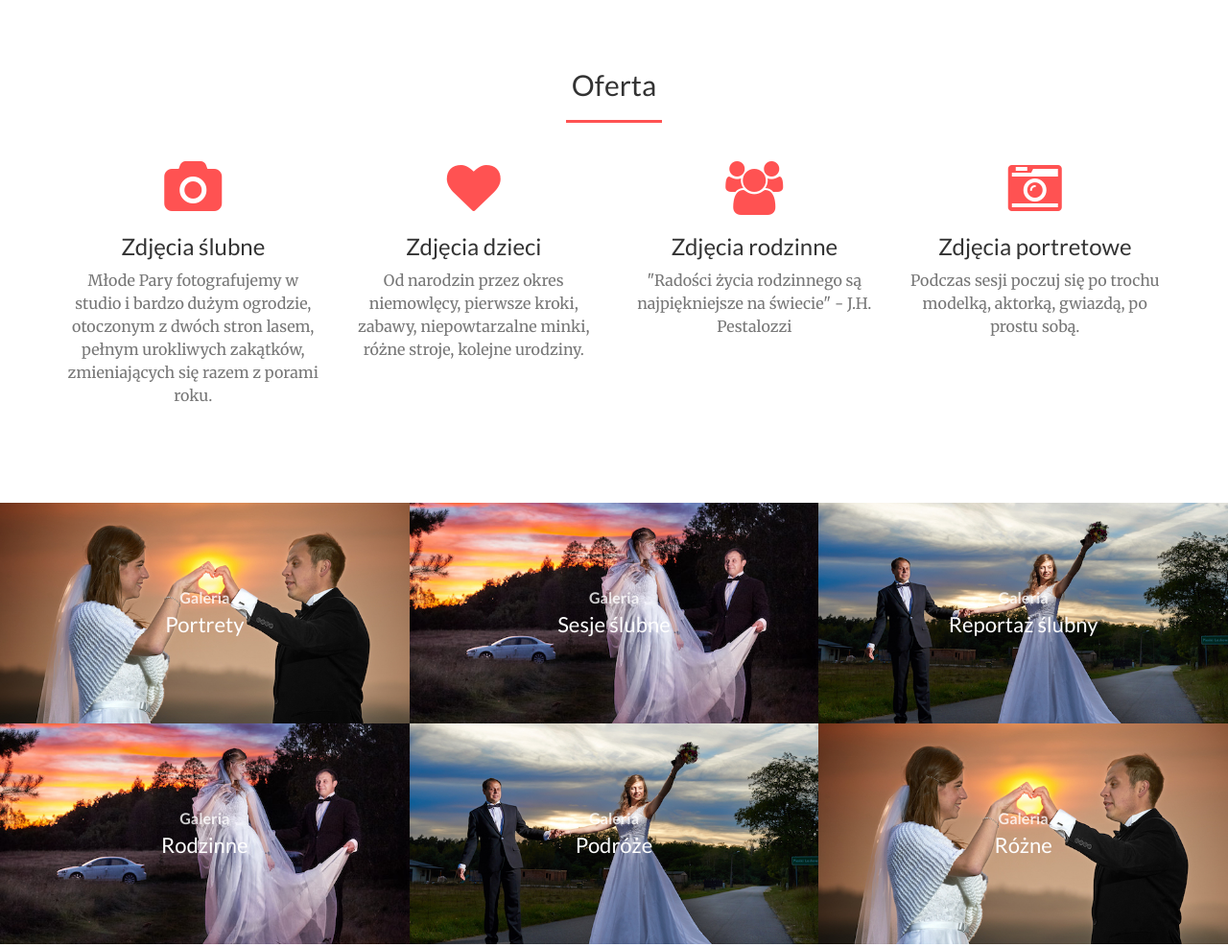
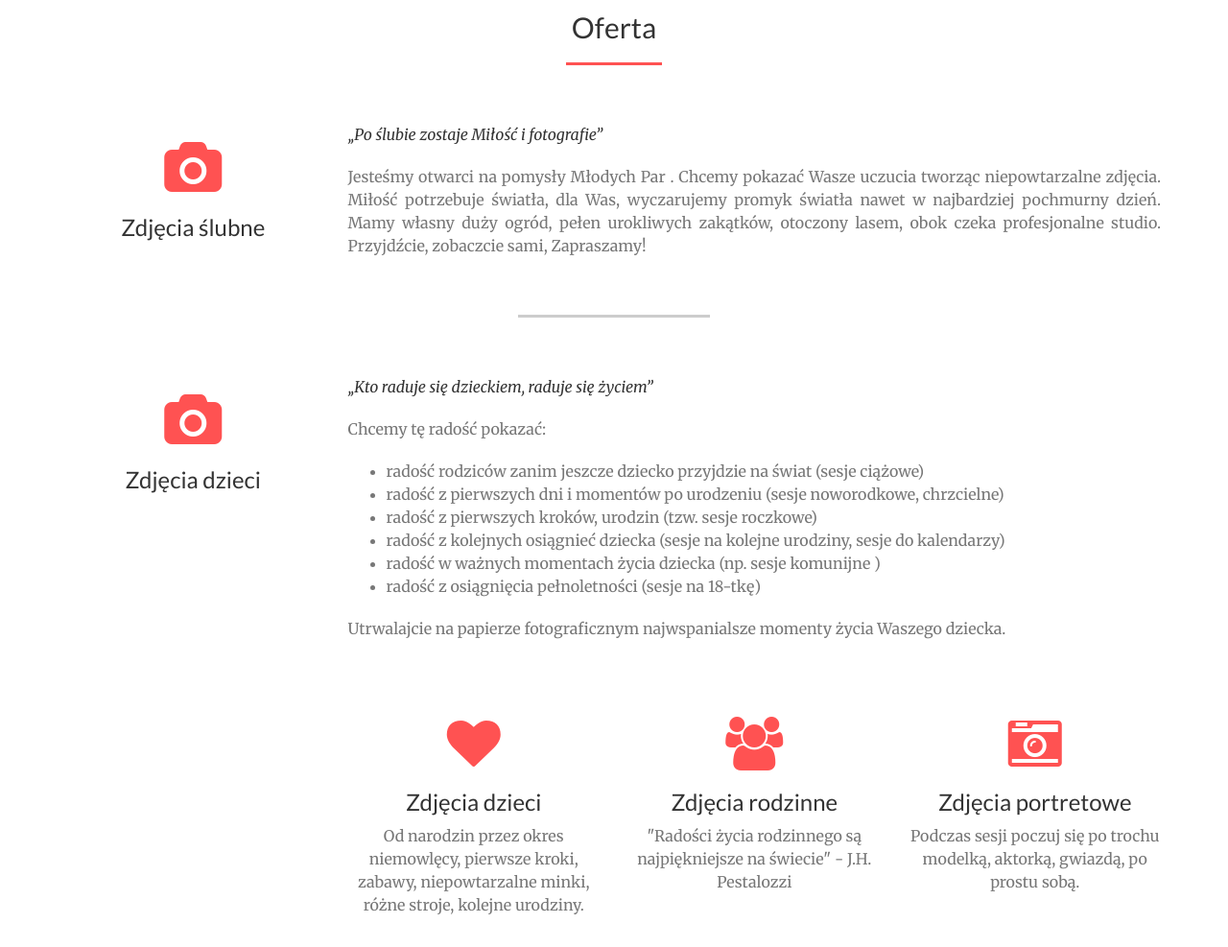
Before and after one commit to DawidMyslak/apfoto, a website: page index.html in a window 1280 px wide. Shown: the part 1180-2167 px from the top of the page at 96% size. Drawn offline with nearby package versions, Linux system fonts and the light colour scheme.

Commit message:
HTML/CSS

```diff
--- a/index.html
+++ b/index.html
@@ -89,8 +89,8 @@
 			<div class="row">
 				<div class="col-lg-8 col-lg-offset-2 text-center">
 					<h2 class="section-heading">O nas</h2>
-					<hr class="primary">
-					<p class="text-faded">Cieszymy się, że jesteśmy z Wami już od 1990 roku. Doświadczenie i umiejętności łączymy z najnowszą techniką. Idziemy
+					<hr>
+					<p class="text-faded text-justify">Cieszymy się, że jesteśmy z Wami już od 1990 roku. Doświadczenie i umiejętności łączymy z najnowszą techniką. Idziemy
 						do przodu, aby sprostać Waszym nowym wymaganiom i potrzebom. Po prostu przyjdźcie do nas, pytajcie, a my postaramy
 						się zrealizować Wasze pomysły.</p>
 					<p><i>Piotr i Aleksandra Barchańscy</i></p>
@@ -104,19 +104,55 @@
 			<div class="row">
 				<div class="col-lg-12 text-center">
 					<h2 class="section-heading">Oferta</h2>
-					<hr class="primary">
+					<hr>
 				</div>
 			</div>
 		</div>
 		<div class="container">
-			<div class="row">
-				<div class="col-lg-3 col-md-6 text-center">
+
+			<div class="row service-row">
+				<div class="col-lg-3 text-center">
 					<div class="service-box">
 						<i class="fa fa-4x fa-camera text-primary sr-icons"></i>
 						<h3>Zdjęcia ślubne</h3>
-						<p class="text-muted">Młode Pary fotografujemy w studio i bardzo dużym ogrodzie, otoczonym z dwóch stron lasem, pełnym urokliwych zakątków,
-							zmieniających się razem z porami roku.</p>
 					</div>
+				</div>
+				<div class="col-lg-9">
+                    <p class="text-quoted">„Po ślubie zostaje Miłość i fotografie”</p>
+					<p class="text-muted text-justify">Jesteśmy otwarci na pomysły Młodych Par . Chcemy pokazać Wasze uczucia
+						tworząc niepowtarzalne zdjęcia. Miłość potrzebuje światła, dla Was, wyczarujemy promyk światła nawet w najbardziej
+						pochmurny dzień. Mamy własny duży ogród, pełen urokliwych zakątków, otoczony lasem, obok czeka profesjonalne studio.
+						Przyjdźcie, zobaczcie sami, Zapraszamy!
+					</p>
+				</div>
+			</div>
+
+            <hr class="light">
+
+			<div class="row service-row">
+				<div class="col-lg-3 text-center">
+					<div class="service-box">
+						<i class="fa fa-4x fa-camera text-primary sr-icons"></i>
+						<h3>Zdjęcia dzieci</h3>
+					</div>
+				</div>
+				<div class="col-lg-9">
+					<p class="text-quoted">„Kto raduje się dzieckiem, raduje się życiem”</p>
+					<p class="text-muted text-justify">Chcemy tę radość pokazać:</p>
+					<ul class="text-muted">
+						<li>radość rodziców zanim jeszcze dziecko przyjdzie na świat (sesje ciążowe)</li>
+						<li>radość z pierwszych dni i momentów po urodzeniu (sesje noworodkowe, chrzcielne)</li>
+						<li>radość z pierwszych kroków, urodzin (tzw. sesje roczkowe)</li>
+						<li>radość z kolejnych osiągnieć dziecka (sesje na kolejne urodziny, sesje do kalendarzy)</li>
+						<li>radość w ważnych momentach życia dziecka (np. sesje komunijne )</li>
+						<li>radość z osiągnięcia pełnoletności (sesje na 18-tkę)</li>
+					</ul>
+					<p class="text-muted text-justify">Utrwalajcie na papierze fotograficznym najwspanialsze momenty życia Waszego dziecka.</p>
+				</div>
+			</div>
+
+			<div class="row">
+				<div class="col-lg-3 col-md-6 text-center">
 				</div>
 				<div class="col-lg-3 col-md-6 text-center">
 					<div class="service-box">
@@ -245,7 +281,7 @@
 			<div class="row">
 				<div class="col-md-8 col-md-offset-2 text-center">
 					<h2 class="section-heading">Kontakt</h2>
-					<hr class="primary">
+					<hr>
 				</div>
 				<div class="col-md-4 col-md-offset-2 text-center">
 					<i class="fa fa-phone fa-3x sr-contact"></i>
@@ -264,7 +300,7 @@
 			<div class="row">
 				<div class="col-lg-12 text-center">
 					<h2 class="section-heading">Lokalizacja</h2>
-					<hr class="primary">
+					<hr>
 				</div>
 			</div>
 			<div class="row">
--- a/less/creative.less
+++ b/less/creative.less
@@ -19,7 +19,9 @@ hr {
 }
 
 hr.light {
-    border-color: white;
+    border-color: @gray-lighter;
+    margin-bottom: 60px;
+    max-width: 200px;
 }
 
 a {
@@ -40,7 +42,7 @@ h6 {
     .sans-serif-font;
 }
 
-p {
+p, ul {
     font-size: 14px;
     line-height: 1.5;
     margin-bottom: 20px;
@@ -62,12 +64,20 @@ p {
     color: fade(white, 80%);
 }
 
+.text-justify {
+    text-align: justify;
+}
+
+.text-quoted {
+    font-style: italic;
+}
+
 section {
-    padding: 100px 0;
+    padding: 60px 0;
 }
 
 aside {
-    padding: 70px 0;
+    padding: 60px 0;
 }
 
 .no-padding {
@@ -235,8 +245,12 @@ header {
     @media (min-width: 992px) {
         margin: 20px auto 0;
     }
-    p {
-        margin-bottom: 0;
+}
+
+.service-row {
+    @media (min-width: 992px) {
+        margin-top: 40px;
+        margin-bottom: 40px;
     }
 }
 
--- a/less/variables.less
+++ b/less/variables.less
@@ -9,4 +9,4 @@
 @gray-dark:        lighten(@gray-base, 20%);   // #333
 @gray:             lighten(@gray-base, 33.5%); // #555
 @gray-light:       lighten(@gray-base, 46.7%); // #777
-@gray-lighter:     lighten(@gray-base, 93.5%); // #eee
+@gray-lighter:     lighten(@gray-base, 80%); // #ccc
```
Also changed, not shown: css/creative.css, css/creative.min.css.
